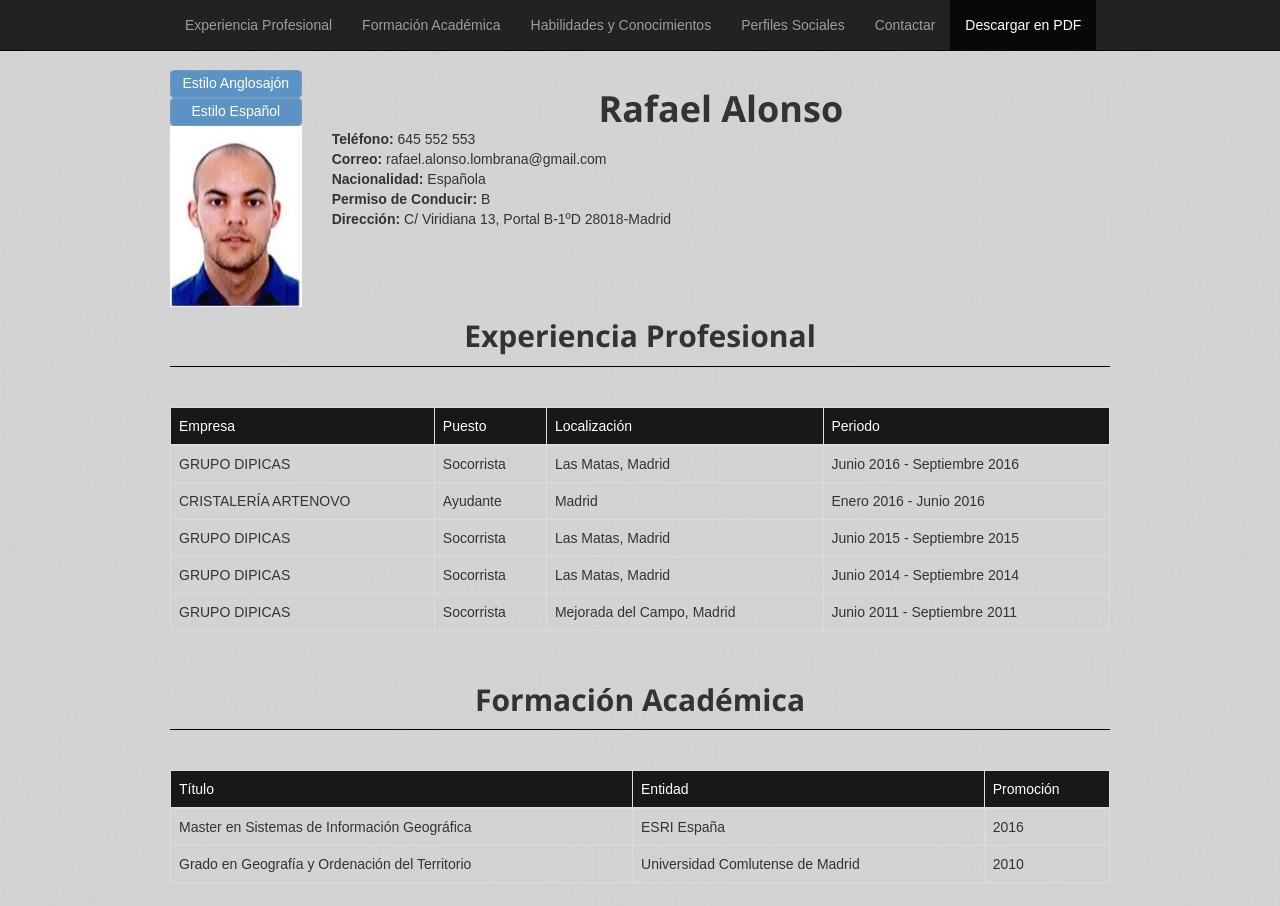
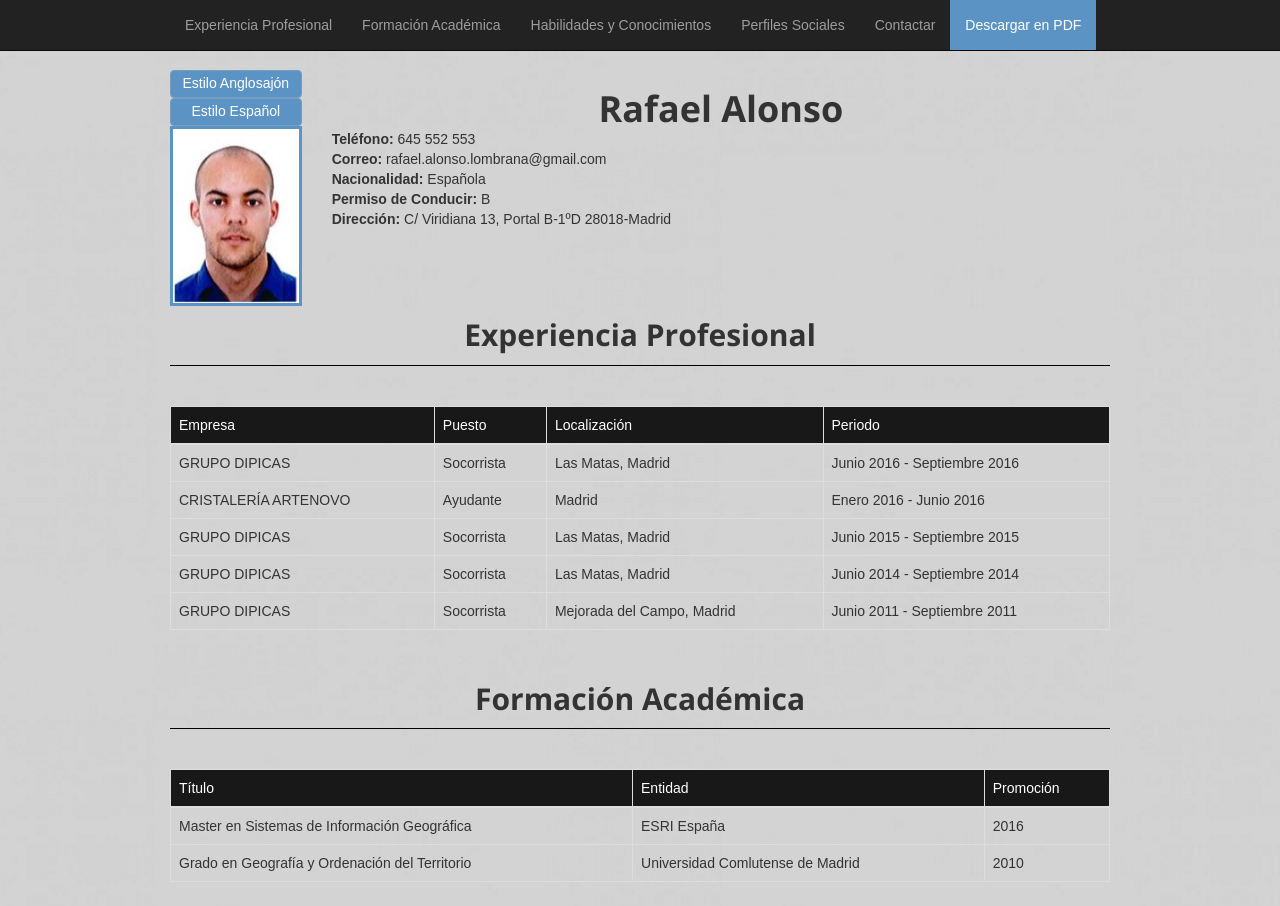
Before and after one commit to Rafael-Alonso/Rafael-Alonso.github.io, a plain HTML site: page index.html in a window 1280 px wide. Shown: the top 906 px of the page. Drawn offline with nearby package versions, Linux system fonts and the light colour scheme; a script that the page names is missing.

Commit message:
version final css

```diff
--- a/css/style.css
+++ b/css/style.css
@@ -1,4 +1,8 @@
-
+img#foto{
+	width: 150px;
+	height: 180px;
+	border: 3px solid #5c93c5;
+}
 body{
 	line-height: 2rem;
 	padding-top: 70px;
@@ -64,3 +68,7 @@ button{
 		max-width: 970px;
 	}
 }
+.navbar-inverse .navbar-nav>.active>a, .navbar-inverse .navbar-nav>.active>a:focus, .navbar-inverse .navbar-nav>.active>a:hover {
+    color: #ffffff;
+    background-color: #5c93c5;
+}
```
